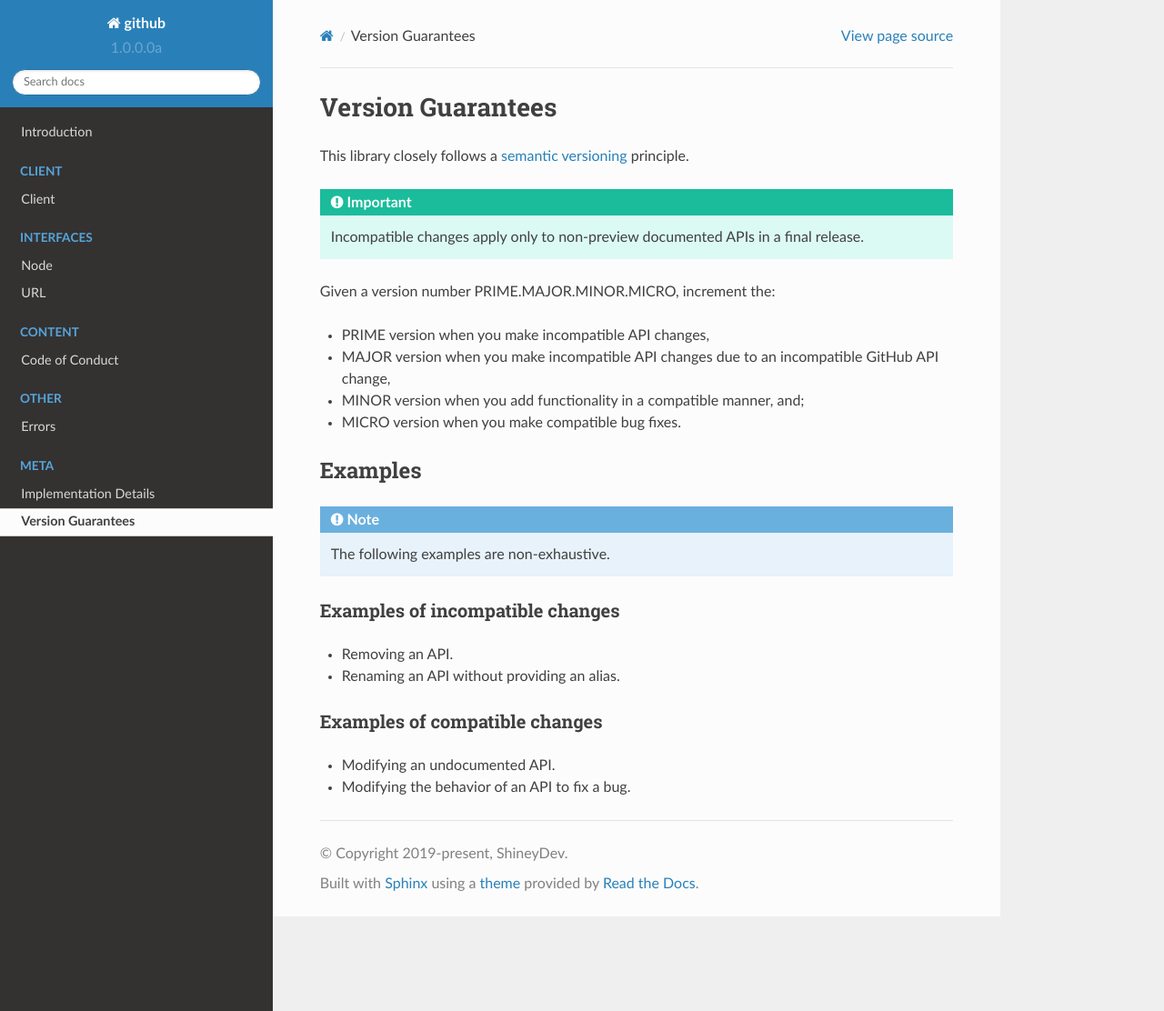
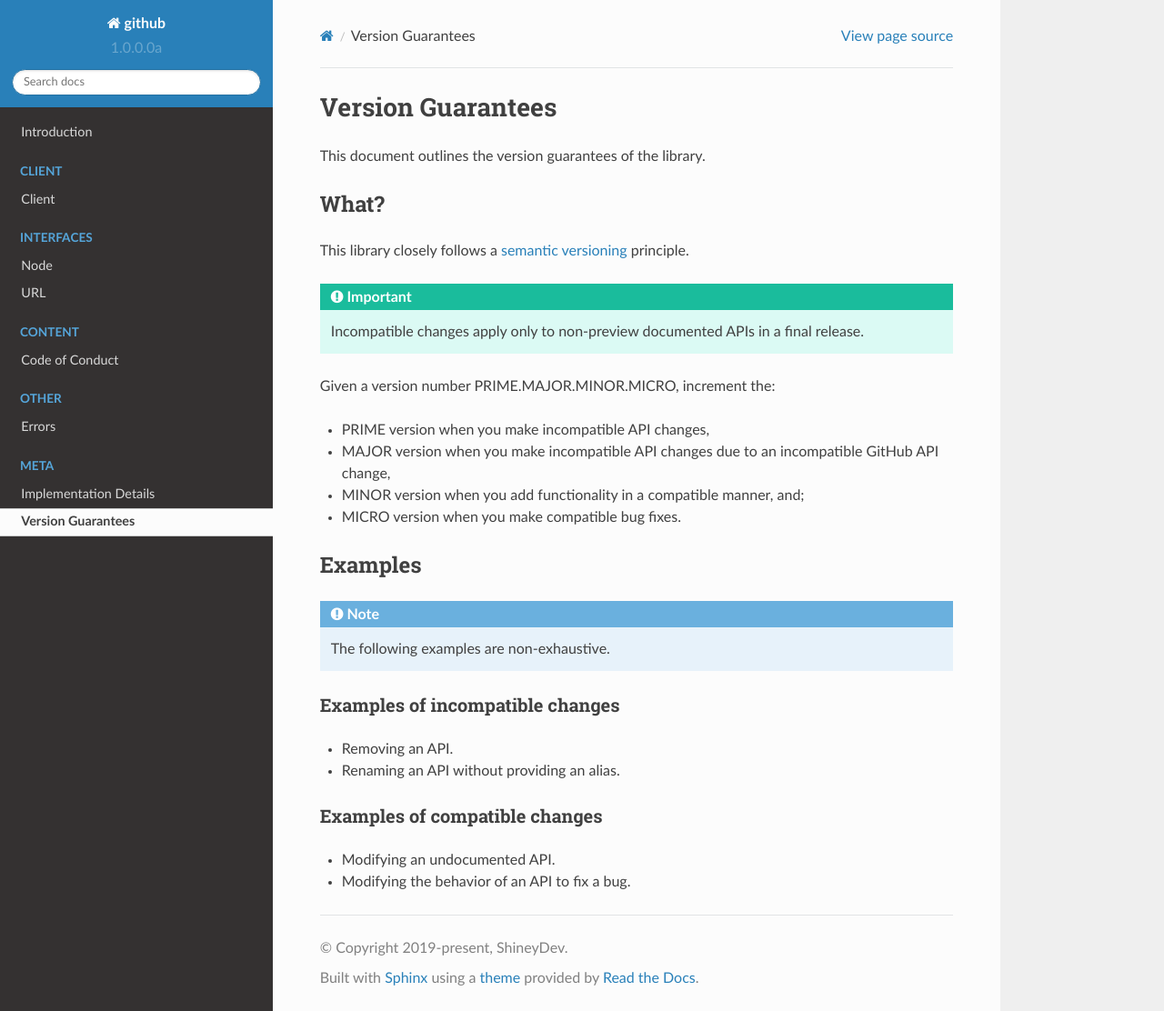
Before and after one commit to ShineyDev/github, a Sphinx documentation site: the page built from docs/versioning.rst, in a window 1280 px wide and 1112 px high. Shown: the whole window at 91% size. Built offline with Sphinx 7.4.7 and the Read the Docs theme 2.0.0, drawn with Linux system fonts in a browser that asks for light colours.

Commit message:
give versioning a description

```diff
--- a/docs/versioning.rst
+++ b/docs/versioning.rst
@@ -1,5 +1,11 @@
 Version Guarantees
 ==================
+
+This document outlines the version guarantees of the library.
+
+
+What?
+-----
 
 This library closely follows a |semver_link|_ principle.
 
```
